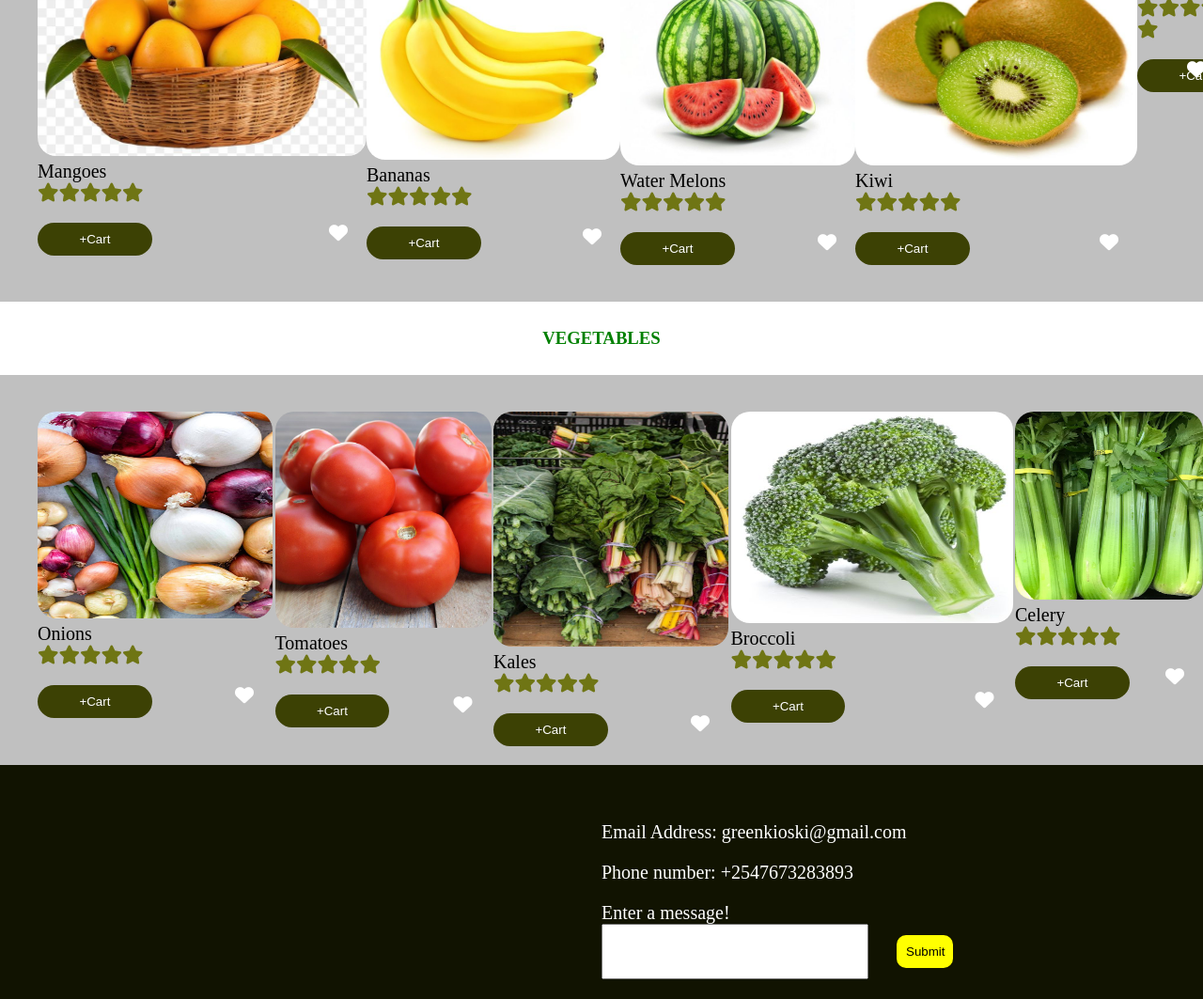
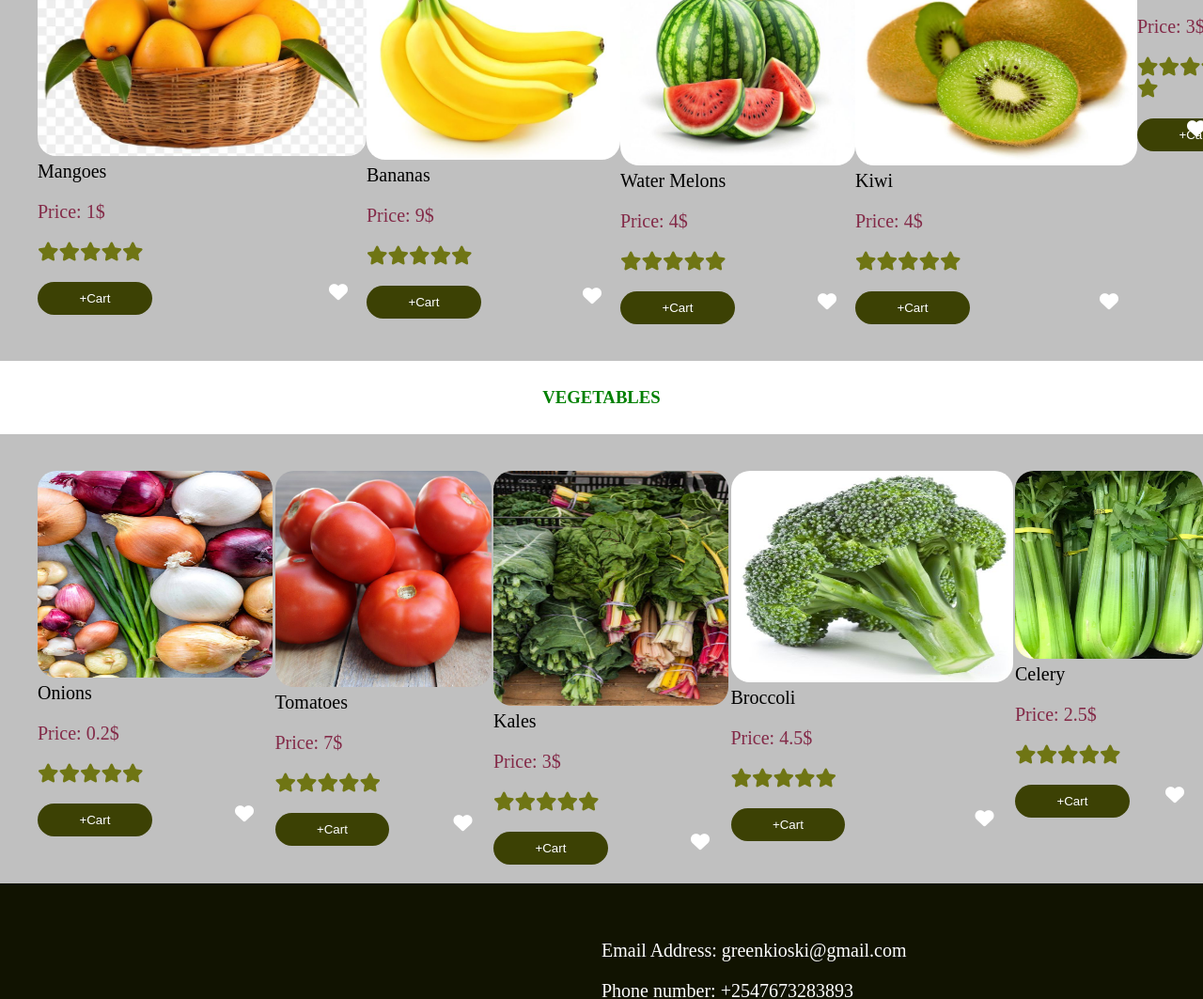
Before and after one commit to bonnetteumutoni/Document-object-Models, a plain HTML site: page index.html in a window 1280 px wide. Shown: the part 885-1948 px from the top of the page at 94% size. Drawn offline with Linux system fonts and the light colour scheme.

Commit message:
Added changes on Green kiosk website

```diff
--- a/index.html
+++ b/index.html
@@ -30,32 +30,41 @@
         <div id="text-block">
             <h1 id="title">Welcome to Greens Kiosk</h1>
             <p>We sell fruits and vegetables</p>
-        <button id="click-button">Learn more</button></div>
+            <button id="click-button">Learn more</button>
         </div>
-        <div id="second-heading"><h3 >Fruits</h3></div>
+    </div>
+    <div id="second-heading">
+        <h3>Fruits</h3>
+    </div>
     <ul id="fruList">
         <div id="mango-img">
-             <img src="Images/mango.jpg"/>
+            <img src="Images/mango.jpg" />
             <li id="mango-item">Mangoes</li>
-            <i class="fa-solid fa-star"></i><i class="fa-solid fa-star"></i><i class="fa-solid fa-star"></i><i class="fa-solid fa-star"></i><i class="fa-solid fa-star"></i>
+            <p id="price-paragraph">Price: 1$</p>
+            <i class="fa-solid fa-star"></i><i class="fa-solid fa-star"></i><i class="fa-solid fa-star"></i><i
+                class="fa-solid fa-star"></i><i class="fa-solid fa-star"></i>
             <div id="cart-like">
                 <div><button id="on-click" class="first-frui-button">+Cart</button></div>
                 <div><i class="fa-solid fa-heart" id="first-icon-frui"></i></div>
             </div>
         </div>
         <div id="banana-img">
-                <img src="Images/banana.jpg"/>
+            <img src="Images/banana.jpg" />
             <li id="banana-item">Bananas</li>
-              <i class="fa-solid fa-star"></i><i class="fa-solid fa-star"></i><i class="fa-solid fa-star"></i><i class="fa-solid fa-star"></i><i class="fa-solid fa-star"></i>
+            <p id="price-paragraph">Price: 9$</p>
+            <i class="fa-solid fa-star"></i><i class="fa-solid fa-star"></i><i class="fa-solid fa-star"></i><i
+                class="fa-solid fa-star"></i><i class="fa-solid fa-star"></i>
             <div id="cart-like">
                 <div><button id="on-click" class="second-frui-button">+Cart</button></div>
                 <div><i class="fa-solid fa-heart" id="second-icon-frui"></i></div>
             </div>
         </div>
         <div id="melon-img">
-            <img src="Images/water-melon.jpg"/>
+            <img src="Images/water-melon.jpg" />
             <li id="melon-item">Water Melons</li>
-            <i class="fa-solid fa-star"></i><i class="fa-solid fa-star"></i><i class="fa-solid fa-star"></i><i class="fa-solid fa-star"></i><i class="fa-solid fa-star"></i>
+            <p id="price-paragraph">Price: 4$</p>
+            <i class="fa-solid fa-star"></i><i class="fa-solid fa-star"></i><i class="fa-solid fa-star"></i><i
+                class="fa-solid fa-star"></i><i class="fa-solid fa-star"></i>
             <div id="cart-like">
                 <div><button id="on-click" class="last-frui-button">+Cart</button></div>
                 <div><i class="fa-solid fa-heart" id="last-icon-frui"></i></div>
@@ -66,27 +75,33 @@
     <h3 id="third-heading">Vegetables</h3>
     <ul id="vegList">
         <div id="onion-img">
-            <img src="Images/onions.jpg"/>
+            <img src="Images/onions.jpg" />
             <li id="onion-item">Onions</li>
-            <i class="fa-solid fa-star"></i><i class="fa-solid fa-star"></i><i class="fa-solid fa-star"></i><i class="fa-solid fa-star"></i><i class="fa-solid fa-star"></i>
+            <p id="price-paragraph">Price: 0.2$</p>
+            <i class="fa-solid fa-star"></i><i class="fa-solid fa-star"></i><i class="fa-solid fa-star"></i><i
+                class="fa-solid fa-star"></i><i class="fa-solid fa-star"></i>
             <div id="cart-like">
                 <div><button id="on-click" class="first-button">+Cart</button></div>
                 <div><i class="fa-solid fa-heart" id="first-icon"></i></div>
             </div>
         </div>
         <div id="tomato-img">
-            <img src="Images/tomatoes.jpg"/>
+            <img src="Images/tomatoes.jpg" />
             <li id="tomato-item">Tomatoes</li>
-             <i class="fa-solid fa-star"></i><i class="fa-solid fa-star"></i><i class="fa-solid fa-star"></i><i class="fa-solid fa-star"></i><i class="fa-solid fa-star"></i>
+            <p id="price-paragraph">Price: 7$</p>
+            <i class="fa-solid fa-star"></i><i class="fa-solid fa-star"></i><i class="fa-solid fa-star"></i><i
+                class="fa-solid fa-star"></i><i class="fa-solid fa-star"></i>
             <div id="cart-like">
                 <div><button id="on-click" class="second-button">+Cart</button></div>
                 <div><i class="fa-solid fa-heart" id="second-icon"></i></div>
             </div>
         </div>
         <div id="kales">
-            <img src="Images/kales.jpg"/>
+            <img src="Images/kales.jpg" />
             <li id="kale-item">Kales</li>
-              <i class="fa-solid fa-star" id="star"></i><i class="fa-solid fa-star"></i><i class="fa-solid fa-star"></i><i class="fa-solid fa-star"></i><i class="fa-solid fa-star"></i>
+            <p id="price-paragraph">Price: 3$</p>
+            <i class="fa-solid fa-star" id="star"></i><i class="fa-solid fa-star"></i><i class="fa-solid fa-star"></i><i
+                class="fa-solid fa-star"></i><i class="fa-solid fa-star"></i>
             <div id="cart-like">
                 <div><button id="on-click" class="last-button">+Cart</button></div>
                 <div><i class="fa-solid fa-heart" id="last-icon"></i></div>
--- a/index.js
+++ b/index.js
@@ -74,9 +74,13 @@ items.forEach(item => {
     buttonCartLike.style.justifyContent="space-between";
     buttonCartLike.style.marginTop="20px";
     buttonCartLike.style.marginRight="20px";
+    const paragraph=document.createElement("p");
+    paragraph.textContent="Price: 4$"
+    paragraph.style.color="rgb(131, 42, 72)";
 
     kiwiDiv.appendChild(kiwiImg);
     kiwiDiv.appendChild(addElement);
+    kiwiDiv.appendChild(paragraph);
     fruitList.append(kiwiDiv);
     kiwiDiv.appendChild(reviews);
     kiwiDiv.appendChild(buttonCartLike);
@@ -124,10 +128,14 @@ items.forEach(item => {
     buttonCartLike.style.justifyContent="space-between";
     buttonCartLike.style.marginTop="20px";
     buttonCartLike.style.marginRight="20px";
+    const paragraph=document.createElement("p");
+    paragraph.textContent="Price: 3$"
+    paragraph.style.color="rgb(131, 42, 72)";
 
     likeDiv.appendChild(like)
     appleDiv.appendChild(appleImg);
     appleDiv.appendChild(addfruit);
+    appleDiv.appendChild(paragraph);
     fruitList.append(appleDiv);
     appleDiv.appendChild(reviews);
     appleDiv.appendChild(buttonCartLike);
@@ -191,9 +199,13 @@ itemsVeg.forEach(item => {
     buttonCartLike.style.justifyContent="space-between";
     buttonCartLike.style.marginTop="20px";
     buttonCartLike.style.marginRight="20px";
+    const paragraph=document.createElement("p");
+    paragraph.textContent="Price: 4.5$"
+    paragraph.style.color="rgb(131, 42, 72)";
 
     brocolliDiv.appendChild(brocImg);
     brocolliDiv.appendChild(addElem);
+    brocolliDiv.appendChild(paragraph);
     vegetablesList.append(brocolliDiv);
     brocolliDiv.appendChild(reviews);
     brocolliDiv.appendChild(buttonCartLike);
@@ -248,9 +260,15 @@ itemsVeg.forEach(item => {
     buttonCartLike.style.marginTop="20px";
     buttonCartLike.style.marginRight="20px";
 
+     const paragraph=document.createElement("p");
+    paragraph.textContent="Price: 2.5$"
+    paragraph.style.color="rgb(131, 42, 72)";
+
+
 
     celeryDiv.appendChild(celImg);
     celeryDiv.appendChild(addCel);
+    celeryDiv.appendChild(paragraph);
     celeryDiv.appendChild(reviews);
     celeryDiv.appendChild(buttonCartLike);
     vegetablesList.append(celeryDiv);
--- a/style.css
+++ b/style.css
@@ -129,3 +129,7 @@ background-color: rgb(173, 229, 231);
   margin-right: 20px;
 
 }
+#price-paragraph{
+  color:rgb(131, 42, 72);
+
+}
```
Lines whose indentation alone changed are shown as unchanged.
